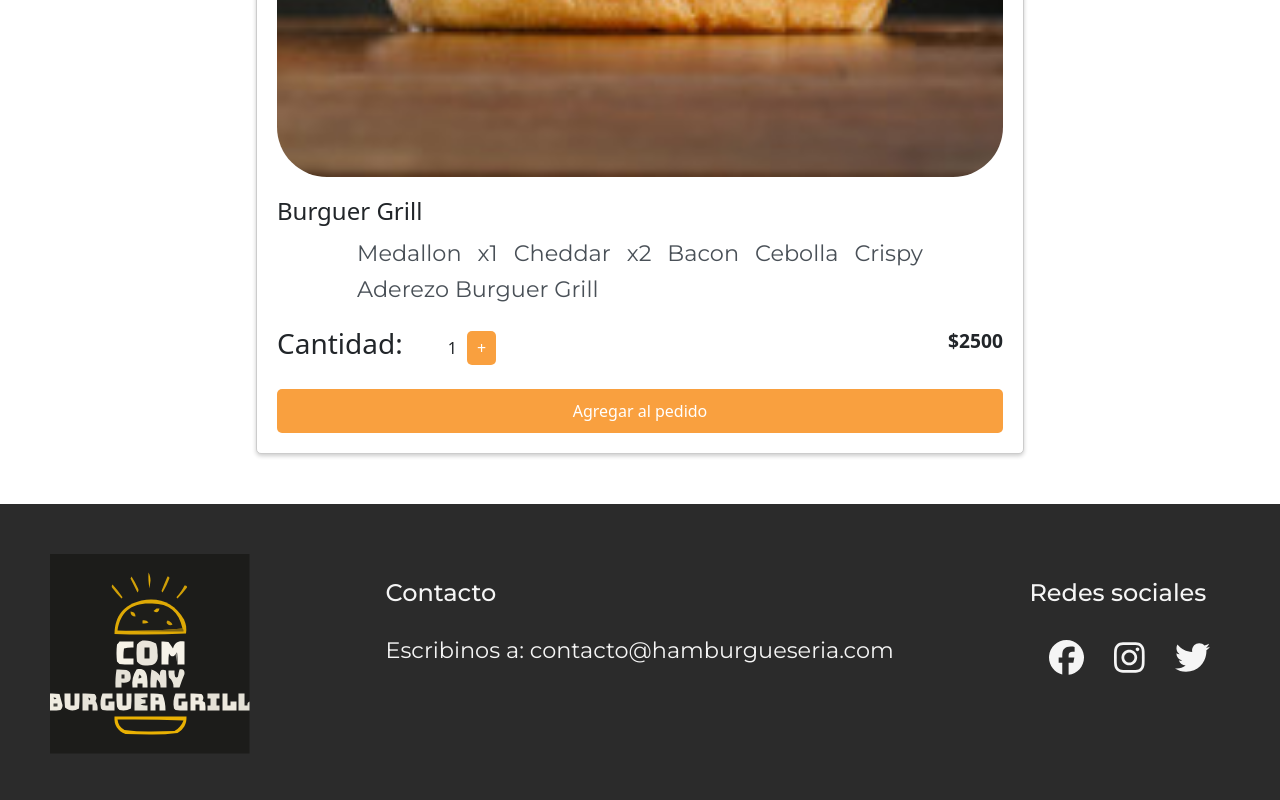
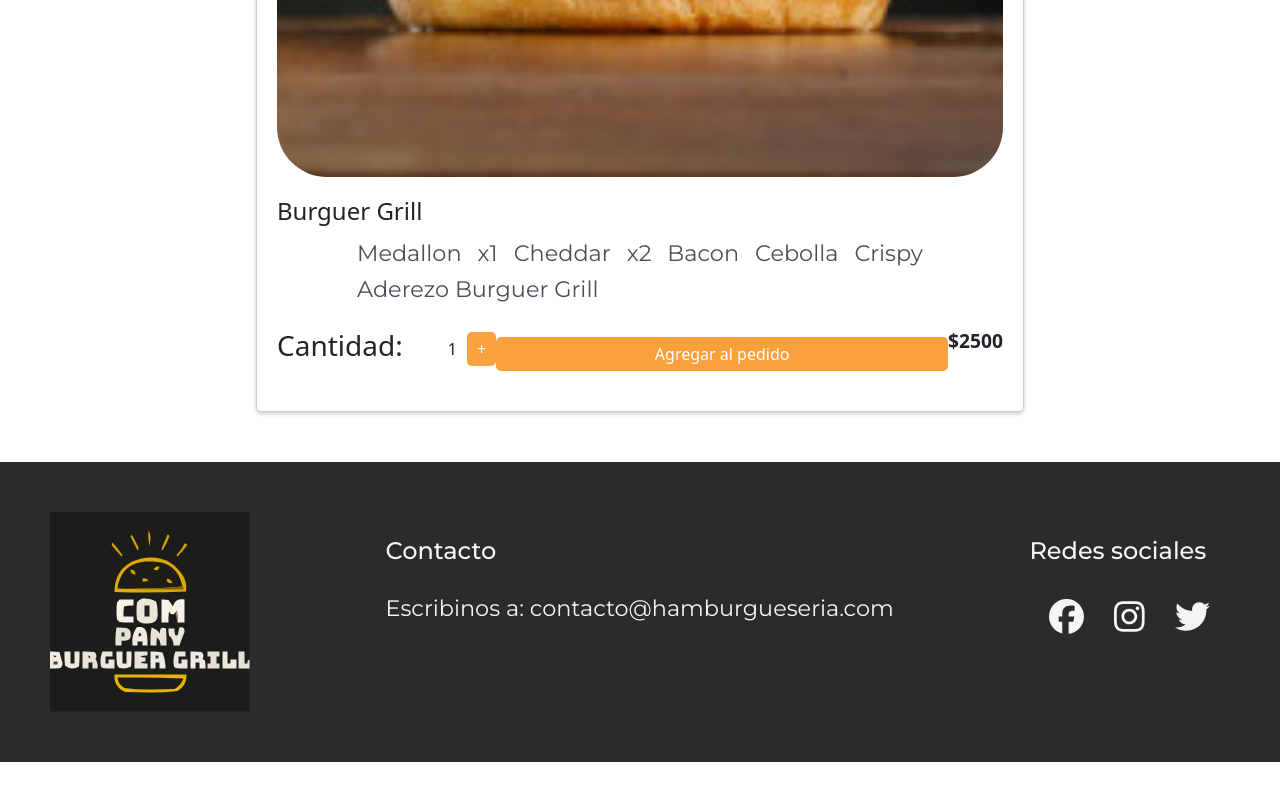
Before and after one commit to 4ndresgit/BurguerGrill, a React (Vite) app: page /products/1 in a window 1280 px wide. Shown: the part 870-1670 px from the top of the page. After the commit the page ends 1632 px from the top, so only its background shows below. Built offline with nearby package versions, Linux system fonts and the light colour scheme.

Commit message:
ItemCount

```diff
--- /dev/null
+++ b/src/components/ItemCount/ItemCount.jsx
@@ -0,0 +1,30 @@
+
+const ItemCount = ({ quantity, setQuantity, handleAddToCart }) => {
+  const handleQuantityChange = (amount) => {
+    const newQuantity = quantity + amount;
+    if (newQuantity >= 1) {
+      setQuantity(newQuantity);
+    }
+  };
+
+  return (
+    <div className="quantity">
+      <h3>Cantidad:</h3>
+      <button
+        className={`decrease-button${quantity === 1 ? " disabled" : ""}`}
+        onClick={() => handleQuantityChange(-1)}
+      >
+        -
+      </button>
+      <span>{quantity}</span>
+      <button className="increase-button" onClick={() => handleQuantityChange(1)}>
+        +
+      </button>
+      <button className="add-to-cart-button" onClick={handleAddToCart}>
+        Agregar al pedido
+      </button>
+    </div>
+  );
+};
+
+export default ItemCount;
--- a/src/components/ProductDetailPage/ProductDetailPage.jsx
+++ b/src/components/ProductDetailPage/ProductDetailPage.jsx
@@ -3,49 +3,23 @@ import { Link, useParams } from "react-router-dom";
 import productData from "../../product.json";
 import "./ProductDetailPage.scss";
 import { CartContext } from "../../Context/CartContext";
-import {} from "react";
+import ItemCount from "../ItemCount/ItemCount";
 
 const ProductDetailPage = () => {
   const { cart, setCart } = useContext(CartContext);
   const { productId } = useParams();
   const [product, setProduct] = useState(null);
-  const [selectedOptions, setSelectedOptions] = useState([]);
   const [quantity, setQuantity] = useState(1);
 
-  const handleOptionChange = (option) => {
-    const isSelected = selectedOptions.includes(option);
-    if (isSelected) {
-      setSelectedOptions(
-        selectedOptions.filter((selectedOption) => selectedOption !== option)
-      );
-    } else {
-      setSelectedOptions([...selectedOptions, option]);
-    }
-  };
-
-  const handleQuantityChange = (amount) => {
-    const newQuantity = quantity + amount;
-    if (newQuantity >= 1) {
-      setQuantity(newQuantity);
-    }
-  };
-
   const handleAddToCart = () => {
-    console.log('Handle Add to Cart');
-
     if (product) {
-      console.log('Product:', product);
-
       const existingItem = cart.find((item) => item.id === product.id);
-      console.log('Existing Item:', existingItem);
 
       if (existingItem) {
         existingItem.quantity += quantity;
-        console.log('Updated Cart:', cart);
         setCart([...cart]);
       } else {
         const newItem = { ...product, quantity };
-        console.log('New Item:', newItem);
         setCart([...cart, newItem]);
       }
     }
@@ -79,28 +53,11 @@ const ProductDetailPage = () => {
           <h2 className="product-name">{nombre}</h2>
           <p className="product-description">{descripcion}</p>
           <div className="product-price">${precio}</div>
-          <div className="quantity">
-            <h3>Cantidad:</h3>
-            <button
-              className={`decrease-button${quantity === 1 ? " disabled" : ""}`}
-              onClick={() => handleQuantityChange(-1)}
-            >
-              {" "}
-              -
-            </button>
-            <span>{quantity}</span>
-            <button
-              className="increase-button"
-              onClick={() => handleQuantityChange(1)}
-            >
-              +
-            </button>
-          </div>
-          <div>
-            <button className="add-to-cart-button" onClick={handleAddToCart}>
-              Agregar al pedido
-            </button>
-          </div>
+          <ItemCount
+            quantity={quantity}
+            setQuantity={setQuantity}
+            handleAddToCart={handleAddToCart}
+          />
         </div>
       </div>
     </div>
```
